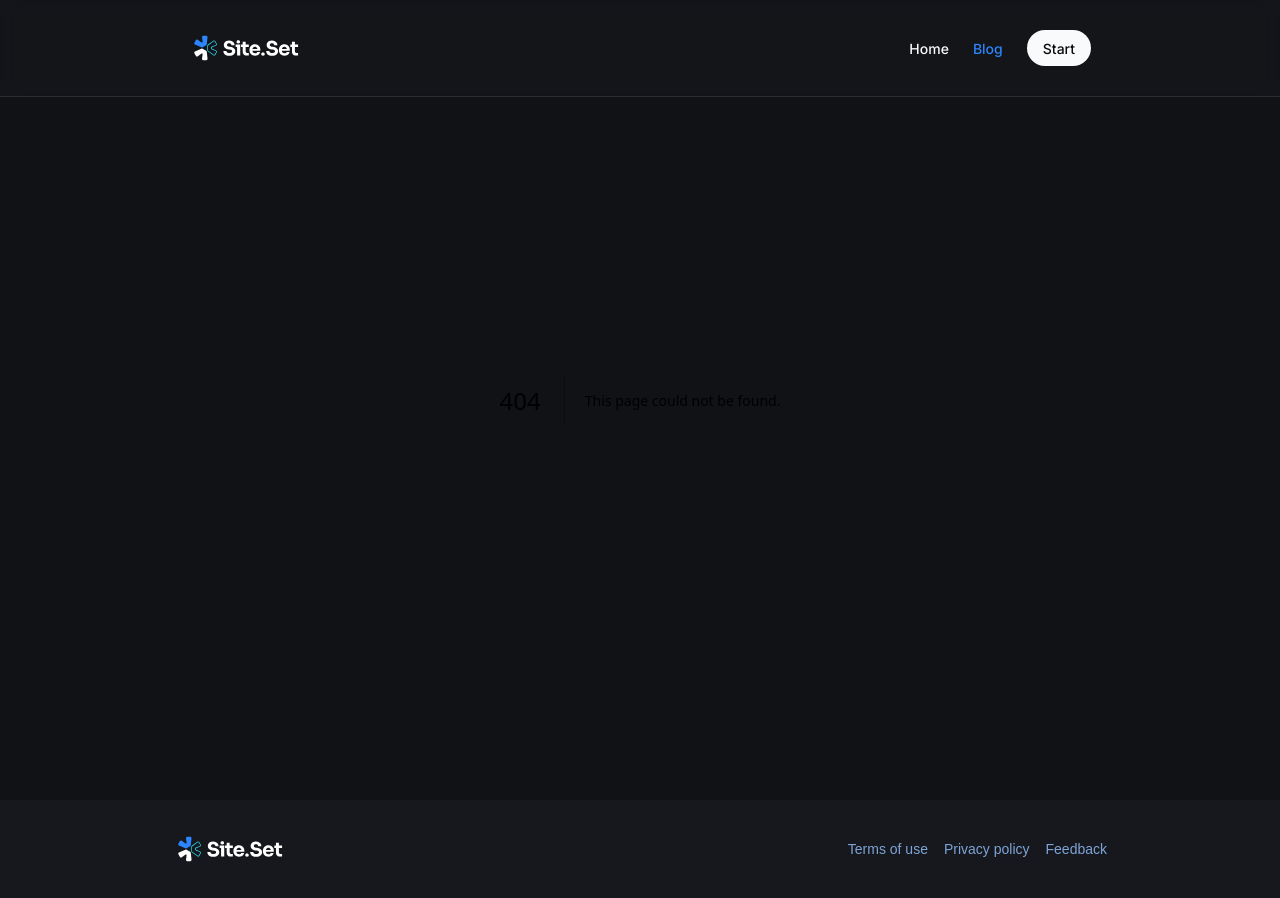
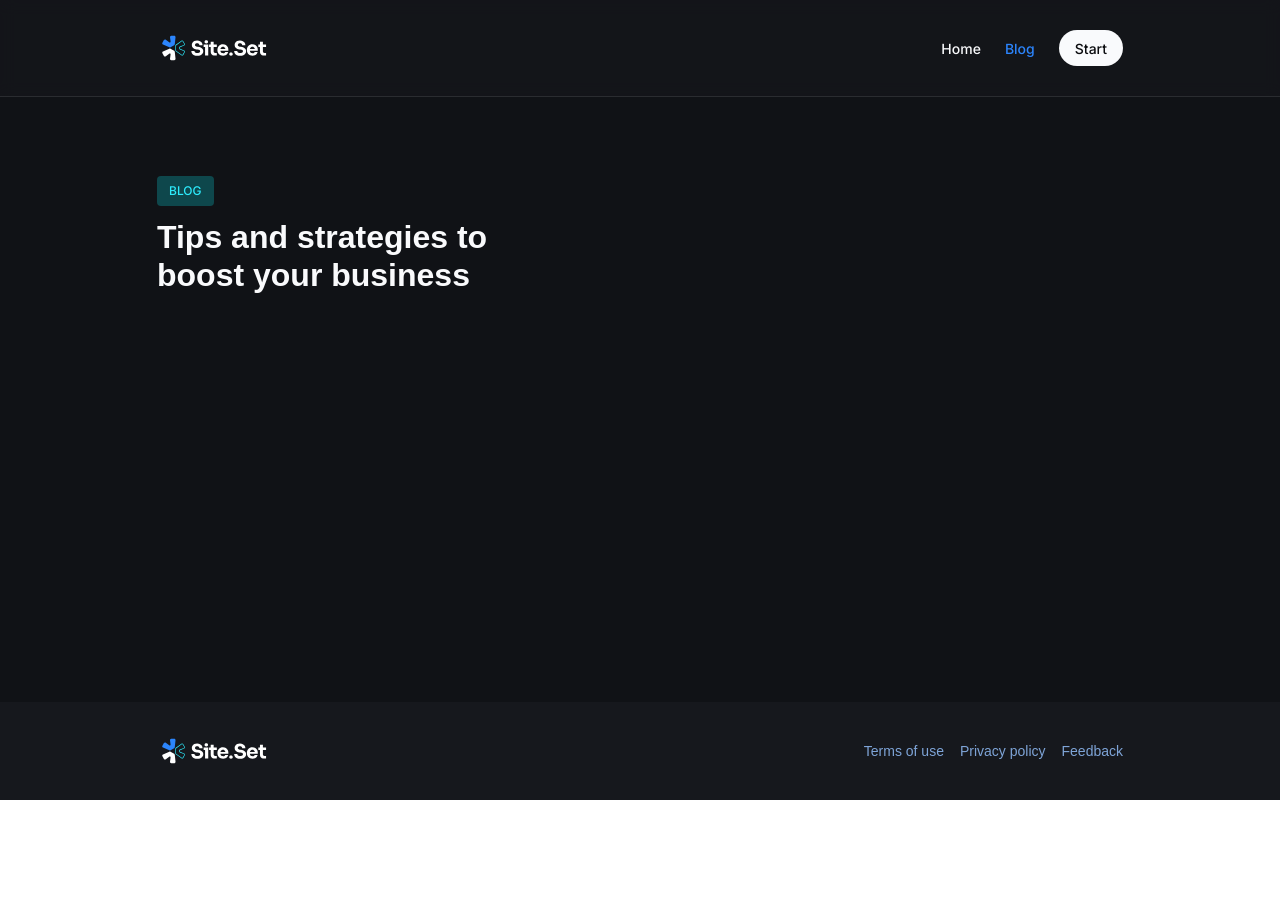
Before and after one commit to arthurrios/next-blog, a Next.js app: page /blog in a window 1280 px wide. Before the commit this address had no page. After the commit the page ends 800 px from the top, so only its background shows below. Built offline with nearby package versions, Linux system fonts and the light colour scheme; a web font is replaced by a local one.

Commit message:
feat: add blog header

```diff
--- a/src/components/layout/footer/footer.tsx
+++ b/src/components/layout/footer/footer.tsx
@@ -4,7 +4,7 @@ import Link from 'next/link'
 export function Footer() {
   return (
     <footer className="border-white/10 bg-gray-500">
-      <div className="y-8 mx-auto max-w-4xl px-6 md:px-4">
+      <div className="y-8 main-container">
         <div className="flex justify-between gap-8 py-8 md:flex-row">
           <Logo />
 
--- a/src/components/layout/header/header.tsx
+++ b/src/components/layout/header/header.tsx
@@ -6,7 +6,7 @@ import Link from 'next/link'
 export function Header() {
   return (
     <header className="fixed top-0 z-50 w-full border-b border-white/10 bg-gray-500/95 backdrop-blur supports-[backdrop-filter]:bg-gray-500/60">
-      <div className="mx-auto max-w-4xl px-4 sm:px-6 lg:px-8">
+      <div className="main-container">
         <div className="flex h-20 items-center justify-between md:h-24 lg:h-24">
           <Logo />
 
--- /dev/null
+++ b/src/pages/blog/index.tsx
@@ -0,0 +1,19 @@
+export default function BlogPage() {
+  return (
+    <div className="flex h-full flex-col pt-25 md:px-0 md:pt-44">
+      <div className="main-container">
+        <header className="flex w-full flex-col items-start md:flex-row md:justify-between">
+          <div className="flex w-full flex-col gap-3">
+            <span className="body-tag w-fit rounded-sm bg-cyan-300 px-3 py-1.5 text-center text-cyan-100 uppercase md:text-left">
+              Blog
+            </span>
+            <h1 className="heading-lg max-w-2xl text-start text-balance text-gray-100 md:text-left md:text-heading-xl">
+              Tips and strategies to boost your business
+            </h1>
+          </div>
+          <div className="w-full"></div>
+        </header>
+      </div>
+    </div>
+  )
+}
--- a/src/pages/index.tsx
+++ b/src/pages/index.tsx
@@ -1,10 +1,6 @@
 import { LandingPage } from '@/templates/landing-page'
 
-import { allPosts } from 'contentlayer/generated'
-
 export default function Home() {
-  console.log(allPosts)
-
   return (
     <>
       <LandingPage />
--- a/src/styles/globals.css
+++ b/src/styles/globals.css
@@ -138,7 +138,7 @@ body {
 
 @layer components {
   .main-container {
-    @apply max-w-4xl mx-auto px-8;
+    @apply md:max-w-4xl md:mx-auto px-4 lg:px-0 w-full;
   }
   .heading-hg {
     @apply text-heading-hg leading-120 font-bold font-sans
```
